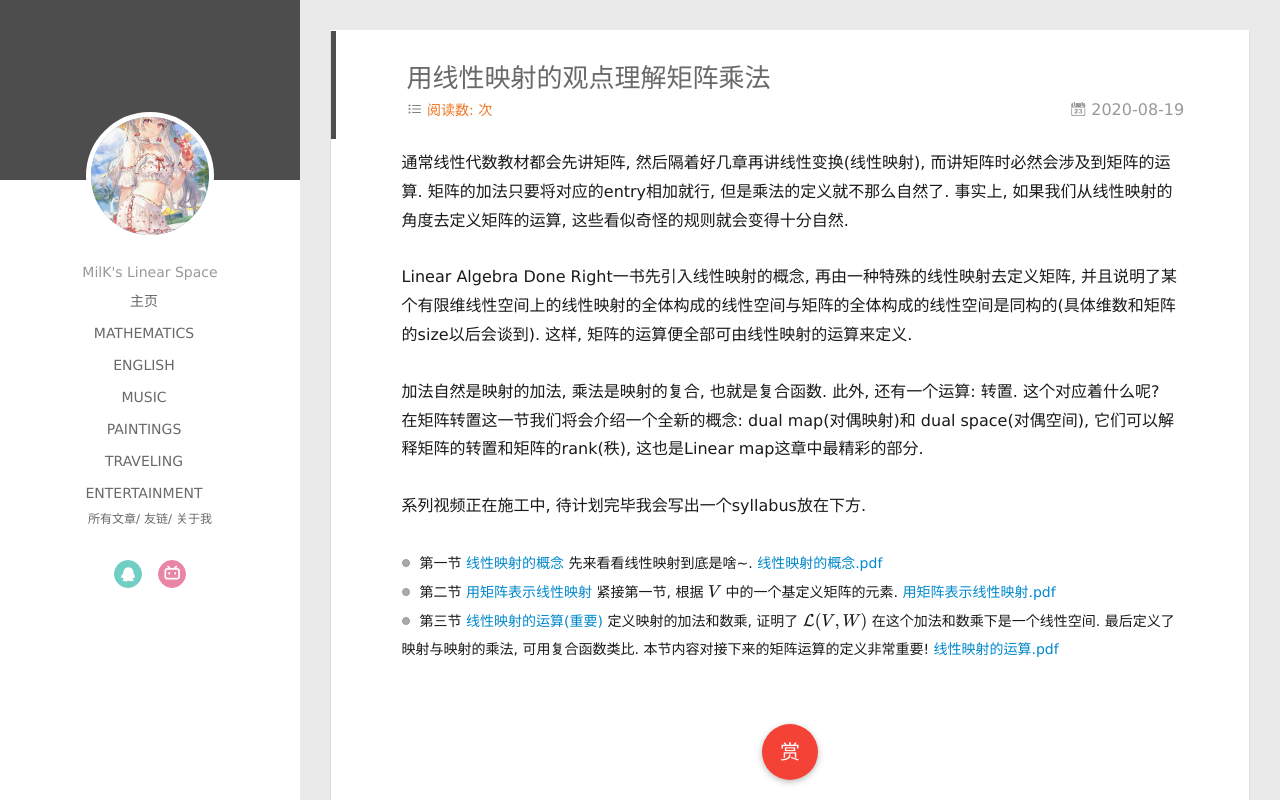
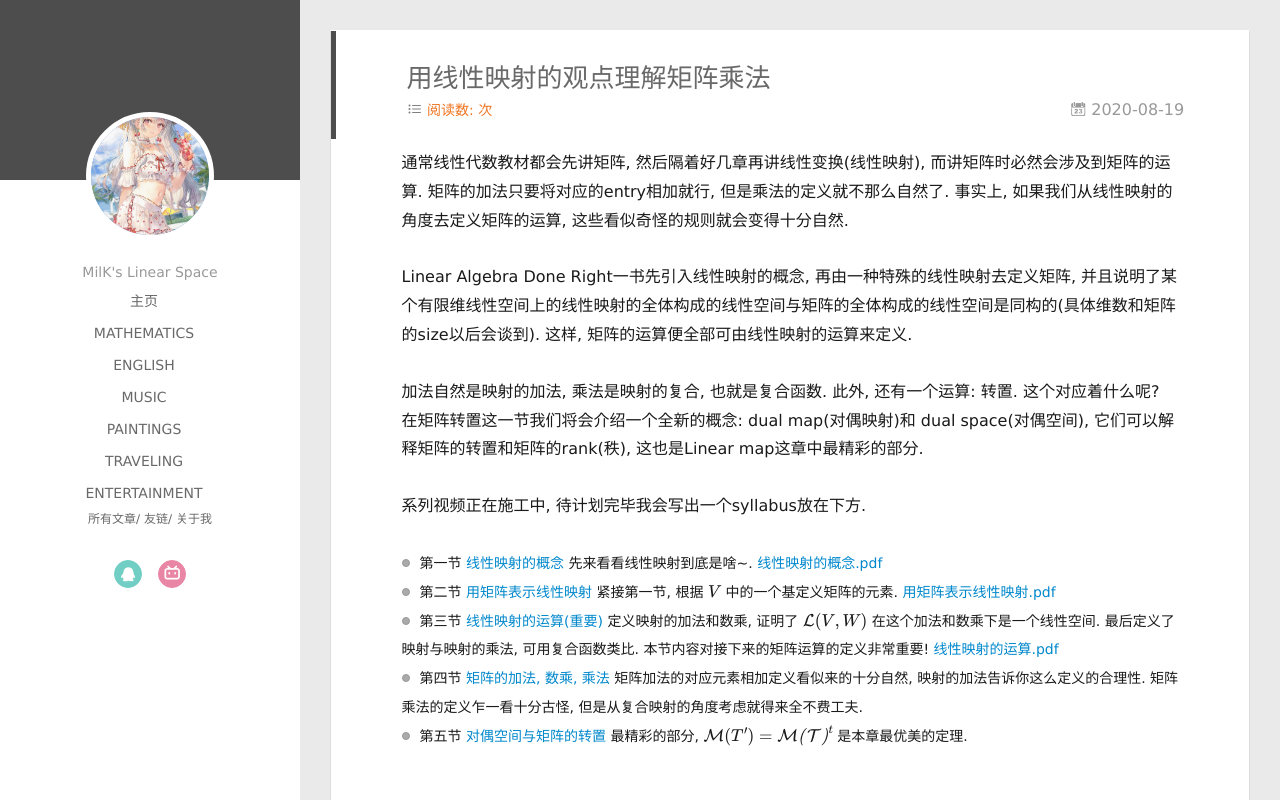
Before and after one commit to FrederichJin/FrederichJin.github.io, a plain HTML site: page 2020/08/19/线性映射与矩阵乘法/index.html in a window 1280 px wide. Drawn offline with nearby package versions, Linux system fonts and the light colour scheme; some packages are replaced by stand-ins of ours; a script that the page names is missing.

Commit message:
Site updated: 2020-08-21 11:02:40

```diff
--- a/2020/08/19/线性映射与矩阵乘法/index.html
+++ b/2020/08/19/线性映射与矩阵乘法/index.html
@@ -16,7 +16,7 @@
 <meta property="og:description" content="通常线性代数教材都会先讲矩阵, 然后隔着好几章再讲线性变换(线性映射), 而讲矩阵时必然会涉及到矩阵的运算. 矩阵的加法只要将对应的entry相加就行, 但是乘法的定义就不那么自然了. 事实上, 如果我们从线性映射的角度去定义矩阵的运算, 这些看似奇怪的规则就会变得十分自然.  Linear Algebra Done Right一书先引入线性映射的概念, 再由一种特殊的线性映射去定义矩阵, 并且说">
 <meta property="og:locale" content="zh_CN">
 <meta property="article:published_time" content="2020-08-19T13:20:42.000Z">
-<meta property="article:modified_time" content="2020-08-21T01:05:08.218Z">
+<meta property="article:modified_time" content="2020-08-21T03:02:28.668Z">
 <meta property="article:author" content="Jin Dian">
 <meta property="article:tag" content="Math">
 <meta property="article:tag" content="线性代数">
@@ -222,6 +222,8 @@
 <li>第一节 <a target="_blank" rel="noopener" href="https://www.bilibili.com/video/BV1jk4y127Js#reply3376294845">线性映射的概念</a> 先来看看线性映射到底是啥~.  <a href="/2020/08/19/%E7%BA%BF%E6%80%A7%E6%98%A0%E5%B0%84%E4%B8%8E%E7%9F%A9%E9%98%B5%E4%B9%98%E6%B3%95/%E7%BA%BF%E6%80%A7%E6%98%A0%E5%B0%84%E7%9A%84%E6%A6%82%E5%BF%B5.pdf" title="线性映射的概念.pdf">线性映射的概念.pdf</a></li>
 <li>第二节 <a target="_blank" rel="noopener" href="https://www.bilibili.com/video/BV1n54y1U7vh/">用矩阵表示线性映射</a> 紧接第一节, 根据 $V$ 中的一个基定义矩阵的元素. <a href="/2020/08/19/%E7%BA%BF%E6%80%A7%E6%98%A0%E5%B0%84%E4%B8%8E%E7%9F%A9%E9%98%B5%E4%B9%98%E6%B3%95/%E7%94%A8%E7%9F%A9%E9%98%B5%E8%A1%A8%E7%A4%BA%E7%BA%BF%E6%80%A7%E6%98%A0%E5%B0%84.pdf" title="用矩阵表示线性映射.pdf">用矩阵表示线性映射.pdf</a></li>
 <li>第三节 <a target="_blank" rel="noopener" href="https://www.bilibili.com/video/BV1Jk4y127mv/">线性映射的运算(重要)</a> 定义映射的加法和数乘, 证明了 $\mathcal{L}(V, W)$ 在这个加法和数乘下是一个线性空间. 最后定义了映射与映射的乘法, 可用复合函数类比. 本节内容对接下来的矩阵运算的定义非常重要! <a href="/2020/08/19/%E7%BA%BF%E6%80%A7%E6%98%A0%E5%B0%84%E4%B8%8E%E7%9F%A9%E9%98%B5%E4%B9%98%E6%B3%95/%E7%BA%BF%E6%80%A7%E6%98%A0%E5%B0%84%E7%9A%84%E8%BF%90%E7%AE%97.pdf" title="线性映射的运算.pdf">线性映射的运算.pdf</a></li>
+<li>第四节 <a href="">矩阵的加法, 数乘, 乘法</a> 矩阵加法的对应元素相加定义看似来的十分自然, 映射的加法告诉你这么定义的合理性. 矩阵乘法的定义乍一看十分古怪, 但是从复合映射的角度考虑就得来全不费工夫. </li>
+<li>第五节 <a href="">对偶空间与矩阵的转置</a> 最精彩的部分, $\mathcal{M}(T’) = \mathcal{M(T)}^t$ 是本章最优美的定理. </li>
 </ul>
 
 
```
Also changed, not shown: index.html (+2 -0 lines).
